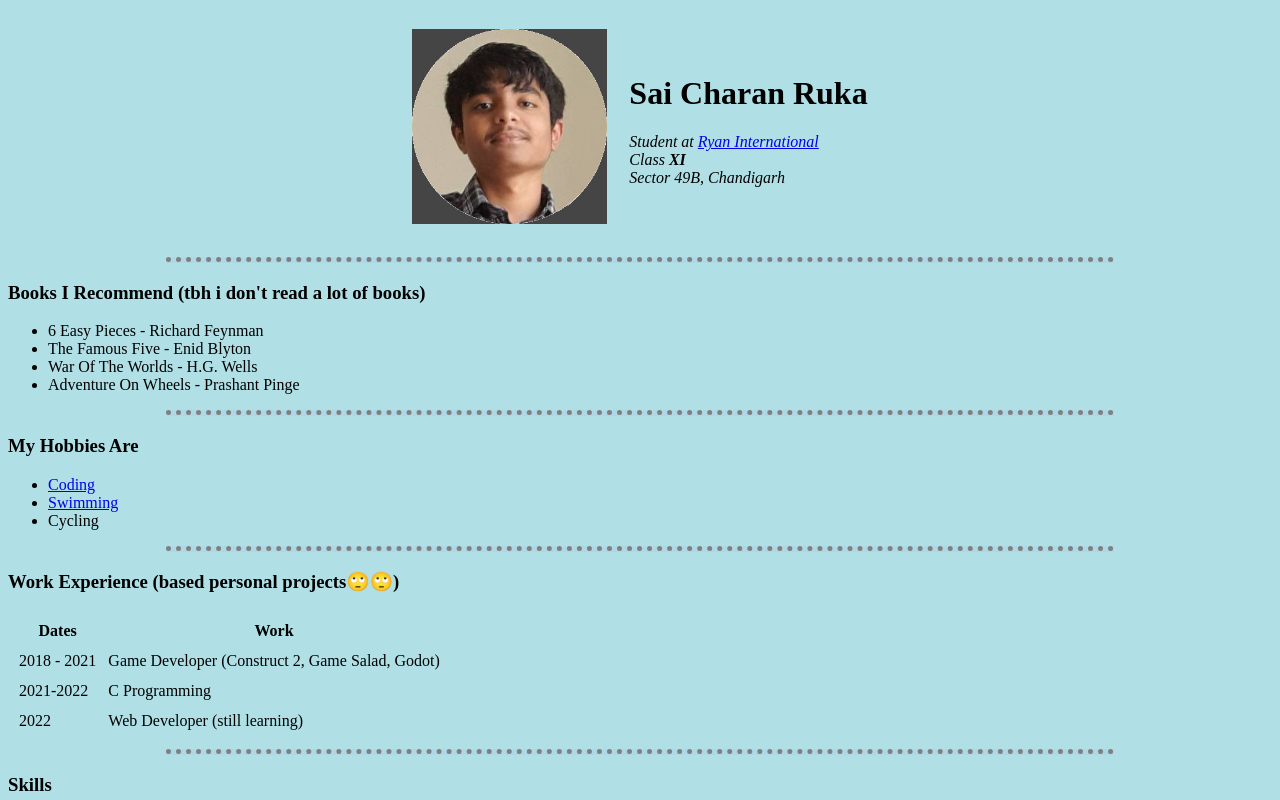
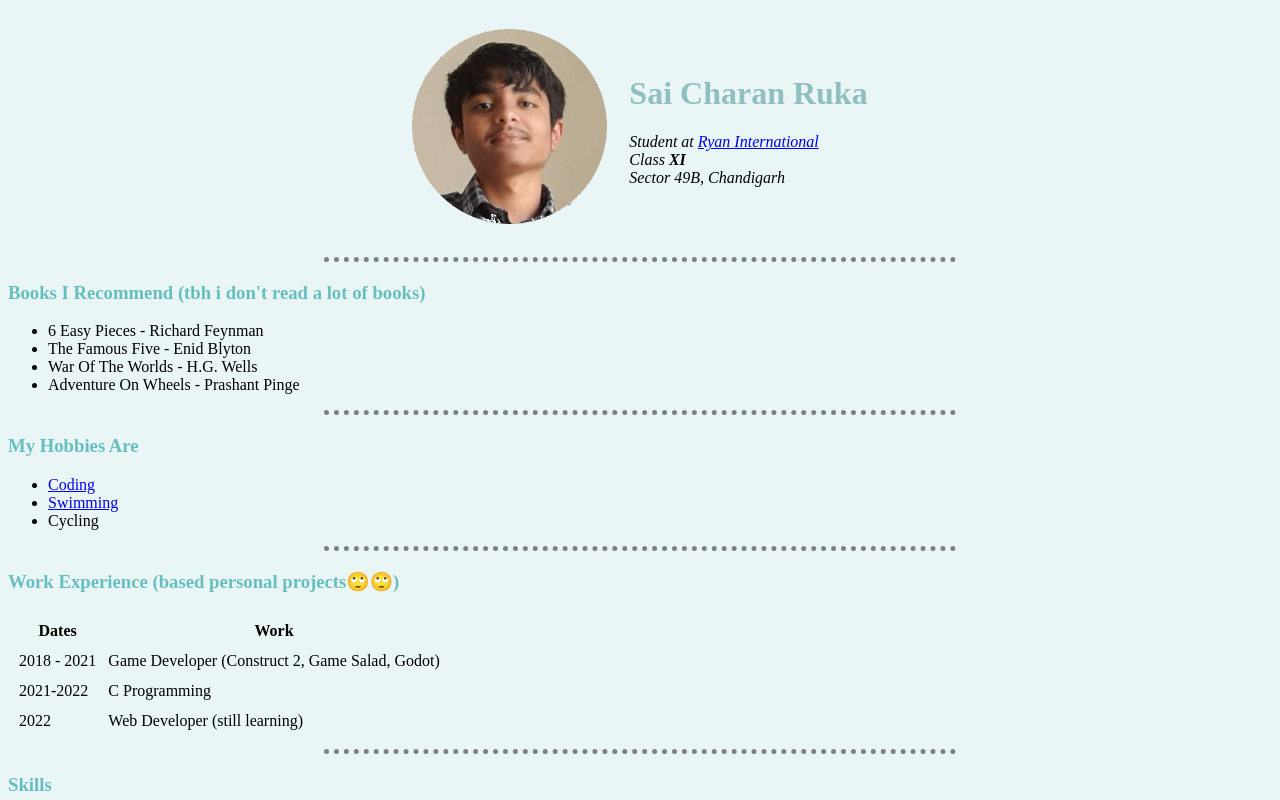
Before and after one commit to itsaiii06/portfolio, a plain HTML site: page index.html in a window 1280 px wide. Shown: the top 800 px of the page. Drawn offline with Linux system fonts and the light colour scheme.

```diff
--- a/css/stylesheet.css
+++ b/css/stylesheet.css
@@ -1,22 +1,30 @@
 body {
-  background-color: powderblue;
+  background-color: #EAF6F6;
 
 }
 
 
-/* Old Code
+/* Old Code */
 hr {
   border-style: none;
   border-top-style: dotted;
-  border-color: grey;
   border-width: 5px;
+  background-color: transparent;
   width: 50%;
-} */
+}
+
+h3 {
+  color: #66BFBF
+}
+
+h1 {
+  color: #90BFBF
+}
 
 /* LePichu: My fix to make it cross-browser */
-hr {
+/* hr {
   border: none;
   border-top: 5px dotted grey;
   background-color: lightblue;
   width: 75%;
-}
+} */
--- a/index.html
+++ b/index.html
@@ -14,7 +14,7 @@
 	<table cellspacing=20 align=center>
 		<tr>
 			<td>
-				<img src="me.jpeg" alt="me :)" width="195" height="195">
+				<img src="me.png" alt="me :)" width="195" height="195">
 			</td>
 			<td>
 				<h1> Sai Charan Ruka </h1>
```
Also changed, not shown: me.jpeg (deleted), me.png (added).
